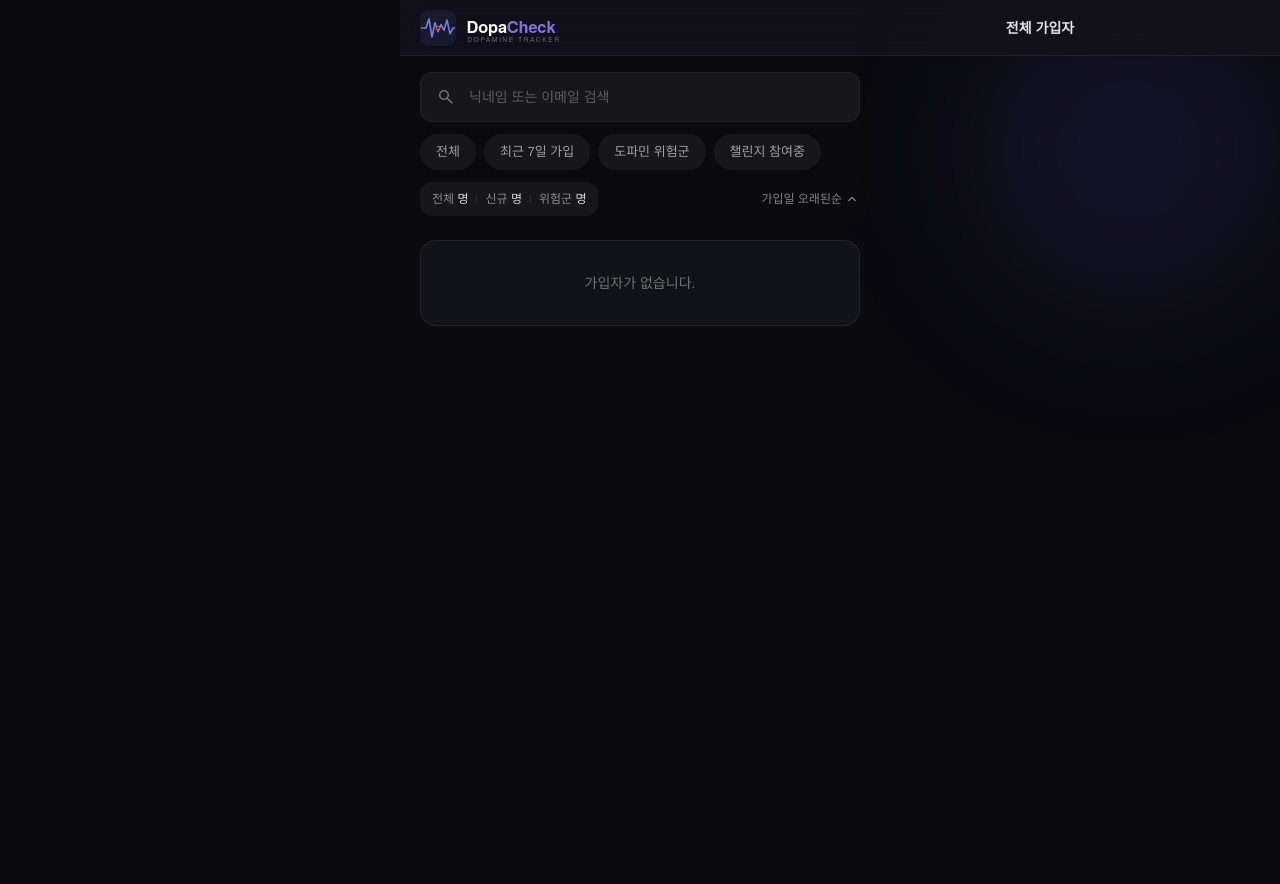
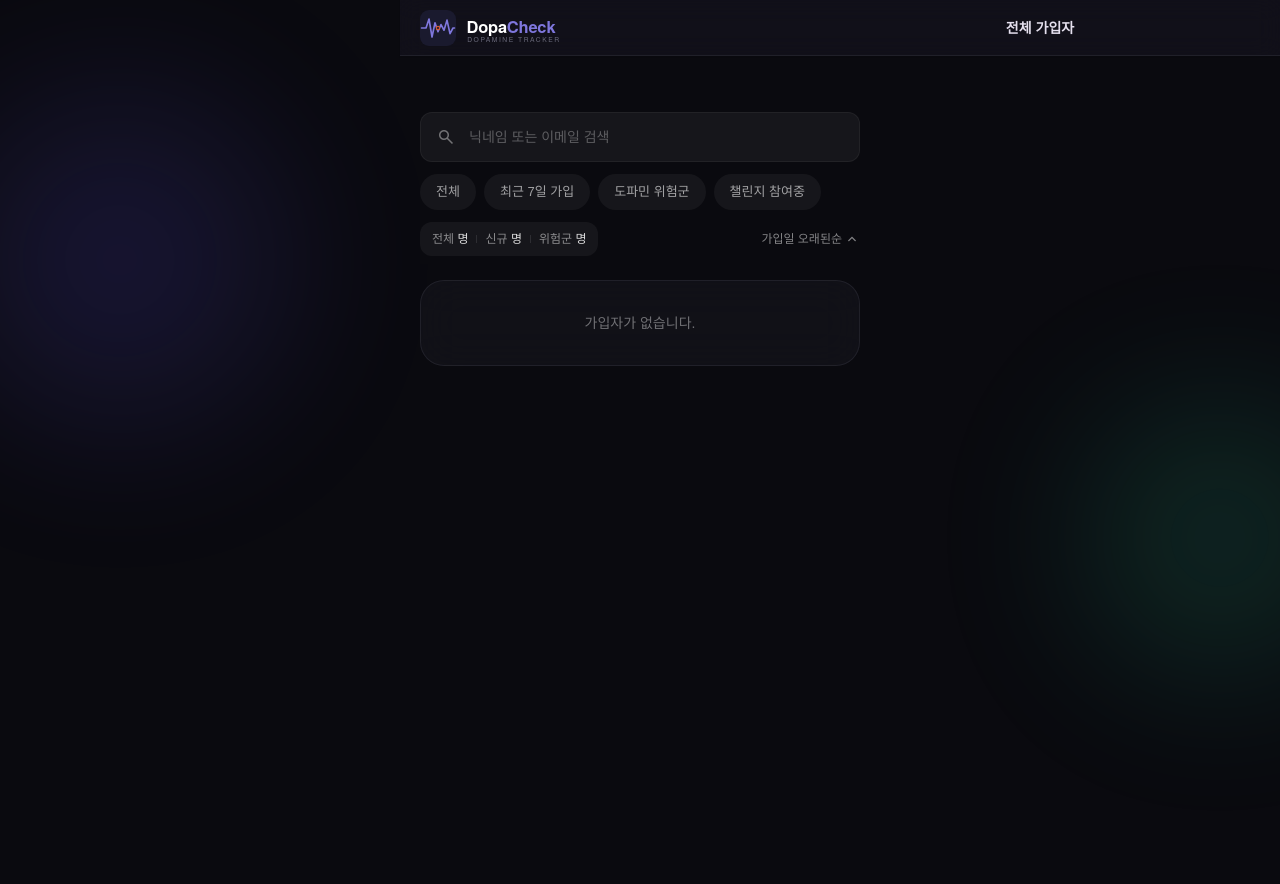
Before and after one commit to luma-team-ai/DopaCheck, a Flask app: template templates/admin/users.html in a window 1280 px wide. Run offline with Flask 3, Linux system fonts and the light colour scheme; the template is opened without the code that fills it, so the values that code supplies are empty; parts of the project's set-up code (start-up, migrations or seed data) failed here and were passed over; some libraries are stand-ins or nearby versions; some web fonts are replaced.

Commit message:
fix: 어드민 서브 페이지 CSS 메인과 통일
- glass-card/card-blur: rgba(20,20,28,0.7) + border rgba(71,69,85,0.3) + border-radius 24px
- gradient-orb: 단일 정적 → orb-primary(보라,좌상)+orb-tertiary(민트,우하) 이중 pulse 애니메이션
- Tailwind background 토큰: #13121c → #0A0A0F (challenges, user_detail)
- card rounded-[16px] → rounded-[24px] (users)
- main 상단 여백: mt-[56px]+pt-6 → mt-[56px]+pt-10 (= 96px, 메인과 동일)

```diff
--- a/templates/admin/users.html
+++ b/templates/admin/users.html
@@ -42,11 +42,28 @@
       min-height: max(884px, 100dvh);
     }
     .gradient-orb {
-      position: fixed; top: 0; right: 0;
+      position: fixed;
+      border-radius: 50%;
+      filter: blur(80px);
+      z-index: -1;
+      opacity: 0.15;
+      pointer-events: none;
+    }
+    .orb-primary {
       width: 300px; height: 300px;
-      background: rgba(107, 91, 255, 0.12);
-      filter: blur(80px); border-radius: 50%;
-      z-index: -1; pointer-events: none;
+      background: #6b5bff;
+      top: 10%; left: -50px;
+      animation: pulse 8s infinite alternate;
+    }
+    .orb-tertiary {
+      width: 250px; height: 250px;
+      background: #2fe0a6;
+      bottom: 20%; right: -50px;
+      animation: pulse 12s infinite alternate-reverse;
+    }
+    @keyframes pulse {
+      0% { transform: translate(0, 0) scale(1); }
+      100% { transform: translate(20px, 30px) scale(1.1); }
     }
     .primary-gradient-text {
       background: linear-gradient(to right, #6b5bff, #c5c0ff);
@@ -55,22 +72,24 @@
     }
     .primary-gradient-bg { background: linear-gradient(to right, #6b5bff, #c5c0ff); }
     .card-blur {
-      background: rgba(20, 20, 28, 0.85);
+      background: rgba(20, 20, 28, 0.7);
       backdrop-filter: blur(20px);
-      border: 1px solid rgba(255, 255, 255, 0.07);
+      border: 1px solid rgba(71, 69, 85, 0.3);
+      border-radius: 24px;
     }
     .scrollbar-hide::-webkit-scrollbar { display: none; }
     .scrollbar-hide { -ms-overflow-style: none; scrollbar-width: none; }
   </style>
 </head>
 <body class="pb-10">
-  <div class="gradient-orb"></div>
+  <div class="gradient-orb orb-primary"></div>
+  <div class="gradient-orb orb-tertiary"></div>
   <div class="max-w-[480px] mx-auto min-h-screen flex flex-col relative">
 
     {% set page_title = "전체 가입자" %}
     {% include "components/header.html" %}
 
-    <main class="mt-[56px] px-container-padding flex-1">
+    <main class="mt-[56px] pt-10 px-container-padding flex-1">
 
       <!-- 검색 & 필터 (sticky) -->
       <div class="sticky top-[56px] bg-background pt-4 pb-2 z-40 space-y-3">
@@ -125,7 +144,7 @@
         {% if users %}
           {% for u in users %}
           <a href="{{ url_for('admin.user_detail', user_id=u.id) }}"
-             class="card-blur p-card-padding rounded-[16px] block active:scale-[0.98] transition-all hover:border-white/15">
+             class="card-blur p-card-padding rounded-[24px] block active:scale-[0.98] transition-all hover:border-white/15">
             <!-- 상단: 아바타 + 이름/이메일 + 점수뱃지 -->
             <div class="flex items-center justify-between">
               <div class="flex items-center gap-3 overflow-hidden">
@@ -171,7 +190,7 @@
           </a>
           {% endfor %}
         {% else %}
-          <div class="card-blur rounded-[16px] p-8 text-center text-white/40 text-sm">
+          <div class="card-blur rounded-[24px] p-8 text-center text-white/40 text-sm">
             {% if q %}검색 결과가 없습니다.{% else %}가입자가 없습니다.{% endif %}
           </div>
         {% endif %}
```
Also changed, not shown: templates/admin/challenges.html (+28 -9 lines), templates/admin/user_detail.html (+28 -9 lines).
